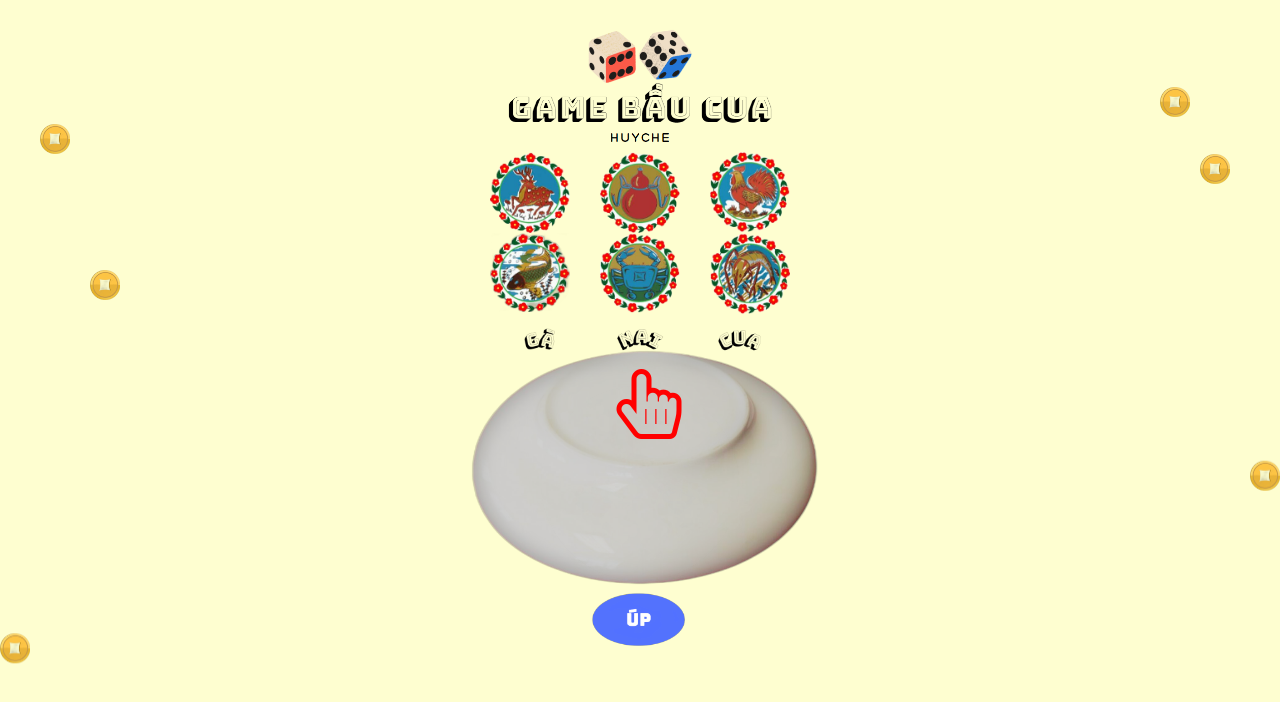
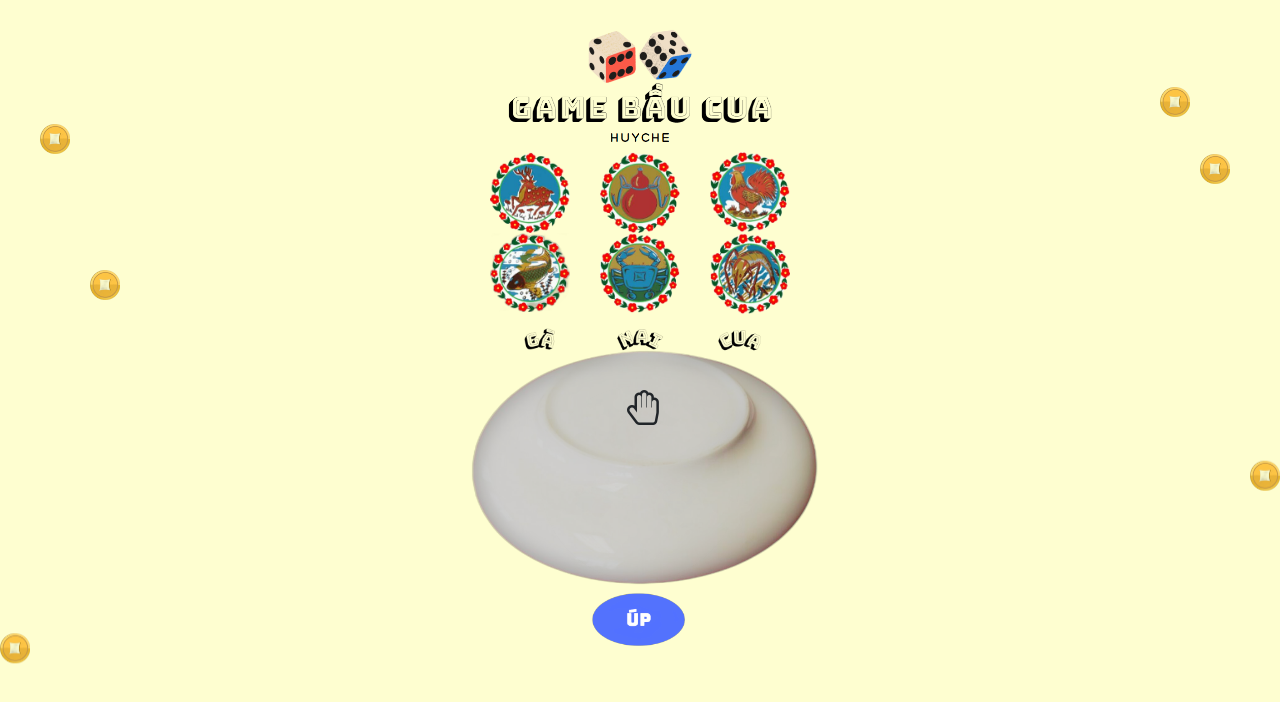
Before and after one commit to chequanghuyca/game-baucua, a React (Create React App) app: page / in a window 1280 px wide. Both pictures are taken after a click on the element 640 px from the left and 635 px from the top of the page. Shown: the top 702 px of the page. Built offline with nearby package versions, Linux system fonts and the light colour scheme.

Commit message:
fix dư thừa

```diff
--- a/src/TomCuaCa/DanhSachCuoc/DanhSachXucXac.jsx
+++ b/src/TomCuaCa/DanhSachCuoc/DanhSachXucXac.jsx
@@ -90,11 +90,10 @@ export default function DanhSachXucXac(props) {
           onClick={() => {
             document.getElementById('xocBat').style.display = 'block';
             document.getElementById('upBat').style.display = 'none';
-            document.getElementById('vanTruoc').style.display = 'block';
           }}>
 
           <img src='./img/chen.png' alt='' style={{ position: 'absolute', top: '110%', transform: 'translate(-14%, -100%)', width: '145%' }} />
-          <i className='text-center fa fa-hand-pointer-o' style={{ position: 'absolute', top: '30%',  transform: 'translate(145%, -40%)', fontSize: '70px', zIndex: '1', color: 'red' }} aria-hidden='true'></i>
+          <i className='text-center fa fa-hand-paper-o' style={{ position: 'absolute', top: '30%',  transform: 'translate(320%, -20%)', fontSize: '35px', zIndex: '1' }} aria-hidden='true'></i>
         </div>
       </div>
     </>
```
Also changed, not shown: public/manifest.json.
